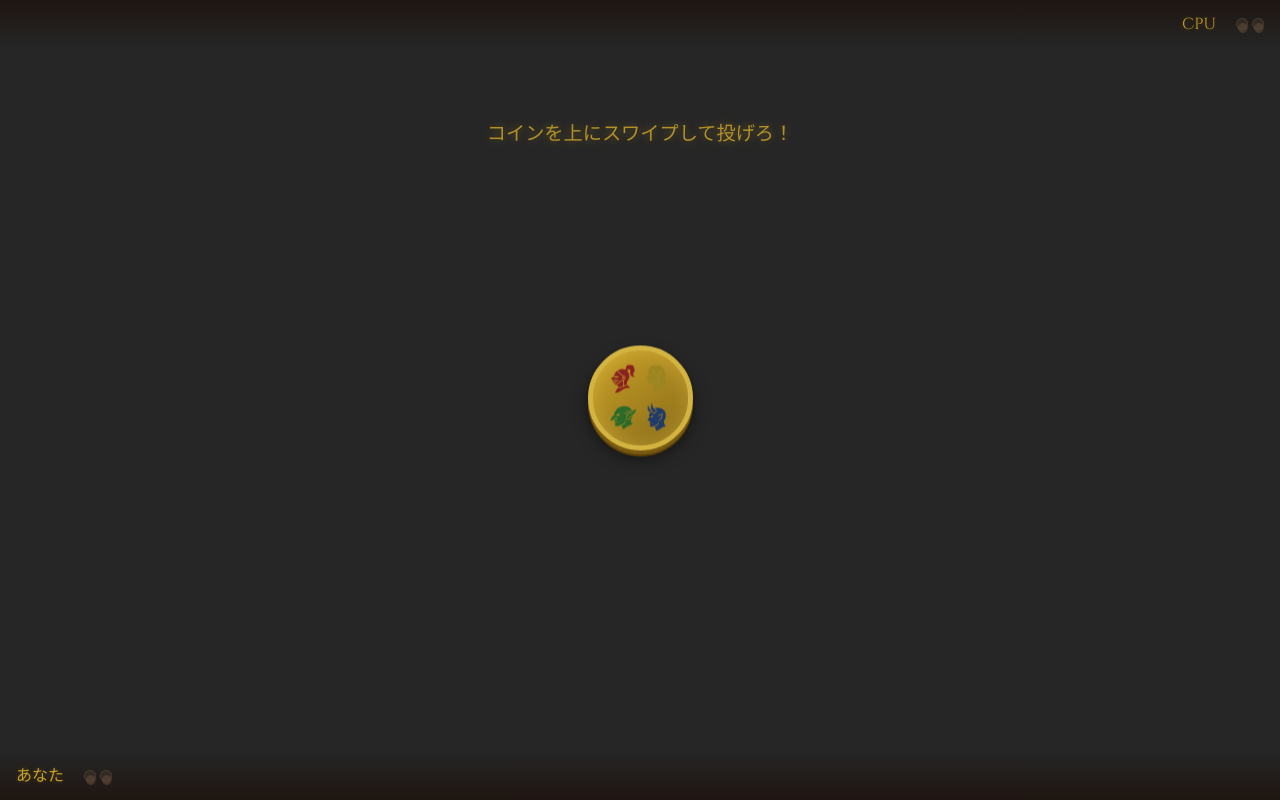
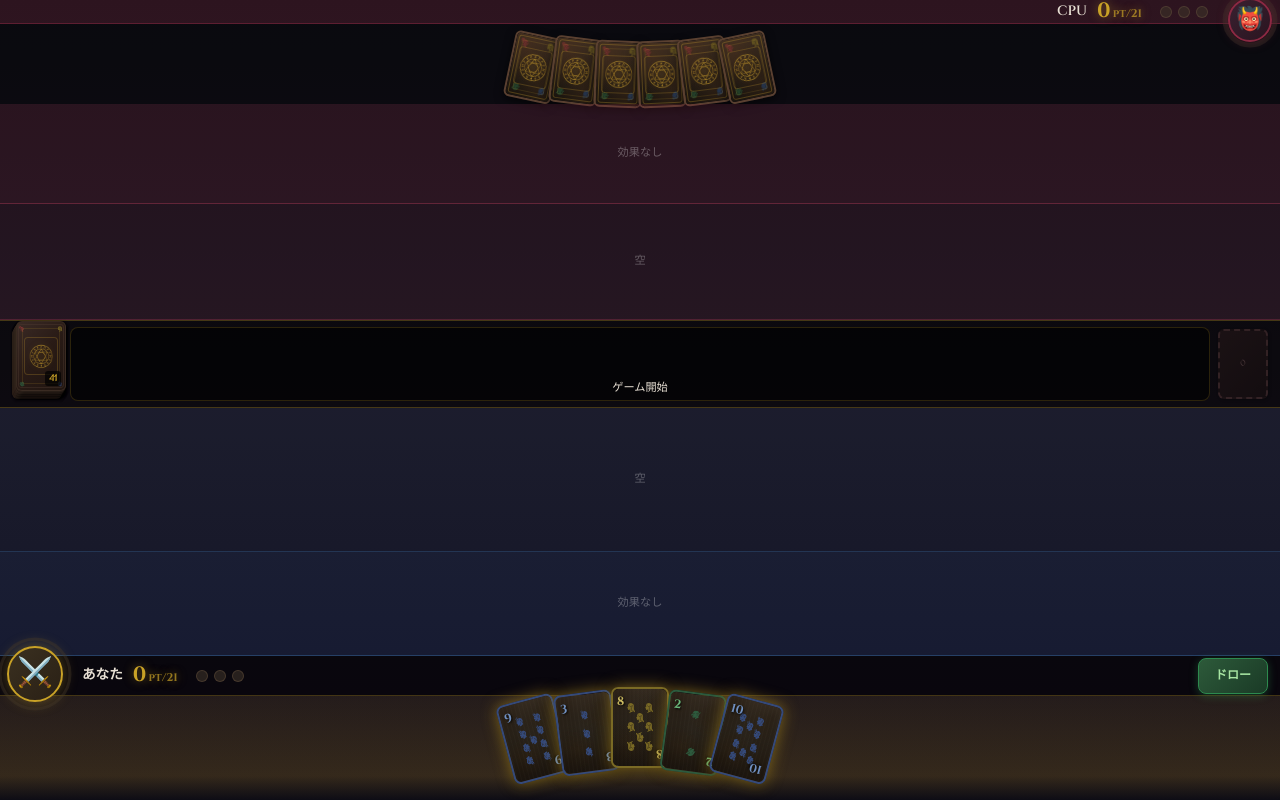
Before and after one commit to 159265moneys/cuttle-game, a React (Vite) app: page / in a window 1280 px wide. Built offline with nearby package versions, Linux system fonts and the light colour scheme.

Commit message:
fix: オーバーレイ画面の背景にゲーム盤面を表示
- CoinFlip/RoundStart/FinalResult画面で背景にゲーム盤面が透けて見えるように
- 手札エリアの黄色い四角（scale問題）を修正
- 手札カードサイズを直接縮小（64px→58px）

```diff
--- a/src/App.tsx
+++ b/src/App.tsx
@@ -34,8 +34,19 @@ function App() {
     playerStartsFirst: true,
   });
 
+  // 初期ゲーム状態を作成（背景表示用にも使う）
+  const createDummyGameState = useCallback(() => {
+    const state = createInitialGameState(true);
+    state.player1.name = 'あなた';
+    state.player2.name = 'CPU';
+    return state;
+  }, []);
+
   const [gameState, setGameState] = useState<GameState | null>(null);
   const [isProcessing, setIsProcessing] = useState(false);
+
+  // 背景表示用のダミー状態（オーバーレイ画面で使用）
+  const backgroundGameState = gameState || createDummyGameState();
 
   // カード配り演出中かどうか
   const [isDealing, setIsDealing] = useState(false);
@@ -436,9 +447,39 @@ function App() {
     }) : null);
   }, []);
 
-  // 画面に応じた表示
-  if (screen === 'coinFlip') {
+  const isPlayerWin = matchState.player1Wins >= 2;
+
+  // 表示用のゲーム状態（オーバーレイ時はダミー状態を使用）
+  const displayGameState = backgroundGameState;
+
+  // 常にゲーム盤面を表示し、その上にオーバーレイを重ねる
   return (
+    <>
+      {/* 常に表示されるゲーム盤面 */}
+      <CuttleBattle
+        isOpen={true}
+        gameState={displayGameState}
+        onCardSelect={handleCardSelect}
+        onFieldCardSelect={handleFieldCardSelect}
+        onScrapSelect={handleScrapSelect}
+        onAction={handleAction}
+        onDirectAction={handleDirectAction}
+        onDiscard={handleDiscard}
+        onSevenOptionB={handleSevenOptionB}
+        onCancel={handleCancel}
+        isCPUTurn={displayGameState.currentPlayer === 'player2'}
+        matchInfo={{
+          currentMatch: matchState.currentMatch,
+          player1Wins: matchState.player1Wins,
+          player2Wins: matchState.player2Wins,
+        }}
+        isDealing={isDealing}
+        onDealingComplete={handleDealingComplete}
+        playerGoesFirst={matchState.playerStartsFirst}
+      />
+
+      {/* オーバーレイ：コイントス */}
+      {screen === 'coinFlip' && (
         <CoinFlip
           onComplete={handleCoinFlipComplete}
           player1Wins={matchState.player1Wins}
@@ -446,11 +487,10 @@ function App() {
           playerName="あなた"
           enemyName="CPU"
         />
-    );
-  }
+      )}
 
-  if (screen === 'roundStart') {
-    return (
+      {/* オーバーレイ：ラウンド開始 */}
+      {screen === 'roundStart' && (
         <RoundStart
           roundNumber={matchState.currentMatch}
           player1Wins={matchState.player1Wins}
@@ -459,12 +499,10 @@ function App() {
           enemyName="CPU"
           onComplete={handleRoundStartComplete}
         />
-    );
-  }
+      )}
 
-  if (screen === 'finalResult') {
-    const isPlayerWin = matchState.player1Wins >= 2;
-    return (
+      {/* オーバーレイ：最終結果 */}
+      {screen === 'finalResult' && (
         <div className="final-result-screen">
           <div className="final-result-bg" />
           <div className="final-result-content">
@@ -479,35 +517,8 @@ function App() {
             </button>
           </div>
         </div>
-    );
-  }
-
-  if (!gameState) {
-    return <div>Loading...</div>;
-  }
-
-  return (
-    <CuttleBattle
-      isOpen={true}
-      gameState={gameState}
-      onCardSelect={handleCardSelect}
-      onFieldCardSelect={handleFieldCardSelect}
-      onScrapSelect={handleScrapSelect}
-      onAction={handleAction}
-      onDirectAction={handleDirectAction}
-      onDiscard={handleDiscard}
-      onSevenOptionB={handleSevenOptionB}
-      onCancel={handleCancel}
-      isCPUTurn={gameState.currentPlayer === 'player2'}
-      matchInfo={{
-        currentMatch: matchState.currentMatch,
-        player1Wins: matchState.player1Wins,
-        player2Wins: matchState.player2Wins,
-      }}
-      isDealing={isDealing}
-      onDealingComplete={handleDealingComplete}
-      playerGoesFirst={matchState.playerStartsFirst}
-    />
+      )}
+    </>
   );
 }
 
--- a/src/components/CuttleBattle.css
+++ b/src/components/CuttleBattle.css
@@ -929,8 +929,6 @@
     background: linear-gradient(180deg, rgba(201, 162, 39, 0.1) 0%, rgba(201, 162, 39, 0.2) 100%);
     z-index: 50;
     overflow: visible; /* カードが上にはみ出すのを許可 */
-    transform: scale(0.9); /* 手札を0.9倍に縮小 */
-    transform-origin: bottom center;
     /* 手札エリアは他のエリアより上のレイヤー */
     /* タッチイベントは手札エリア内で完結させる */
 }
@@ -1492,11 +1490,11 @@
 /* ========== 手札カード（元サイズ） ========== */
 .cuttle-hand-card {
     position: absolute;
-    width: 64px;
+    width: 58px; /* 64px * 0.9 ≈ 58px */
     aspect-ratio: 5 / 7;
     background: transparent;
     border: 2px solid rgba(80, 60, 40, 0.8);
-    border-radius: 8px;
+    border-radius: 7px;
     cursor: pointer;
     transform-origin: bottom center;
     transform: translateX(calc(-50% + var(--x-offset))) translateY(var(--y-offset)) rotate(var(--angle));
```
Lines whose indentation alone changed are shown as unchanged.
